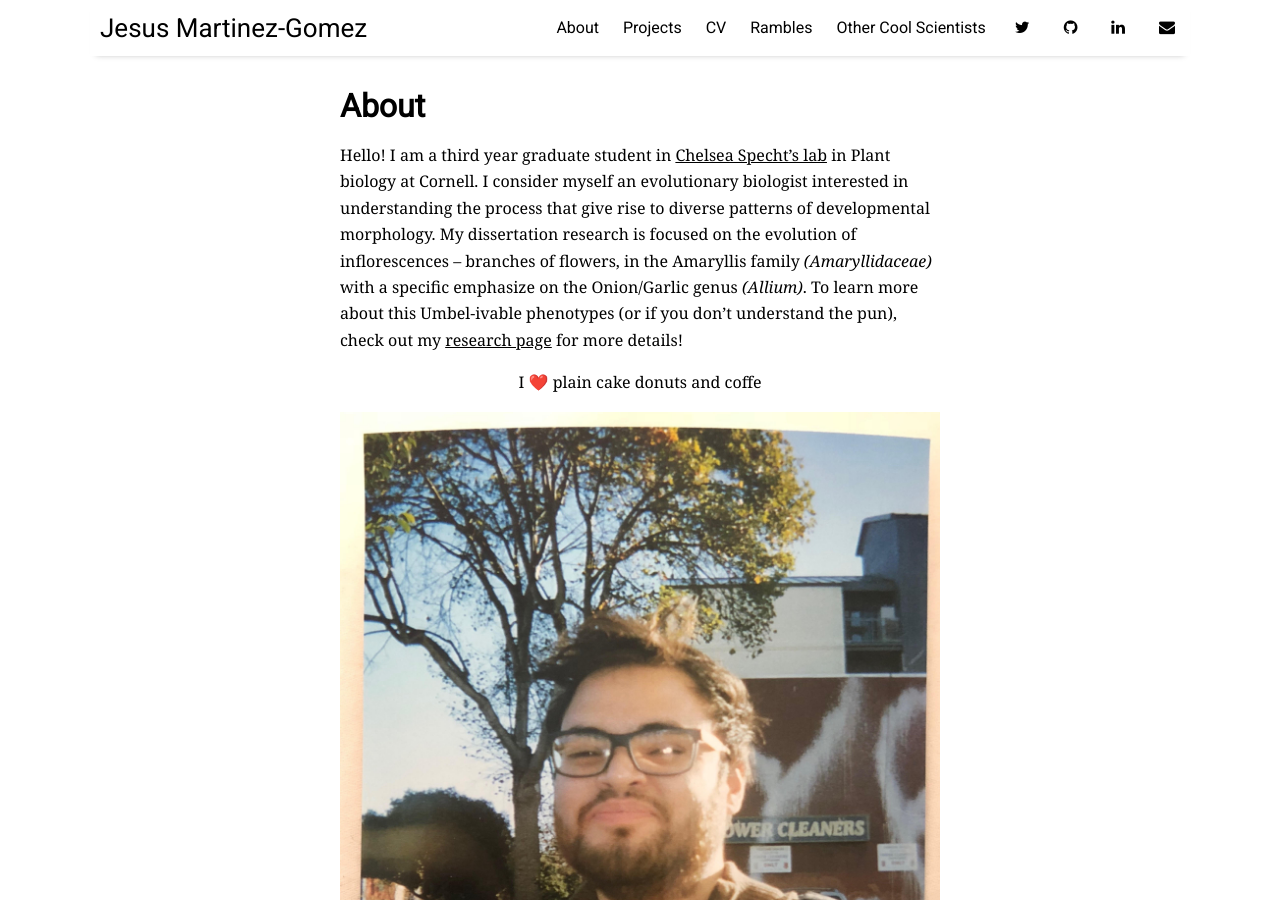
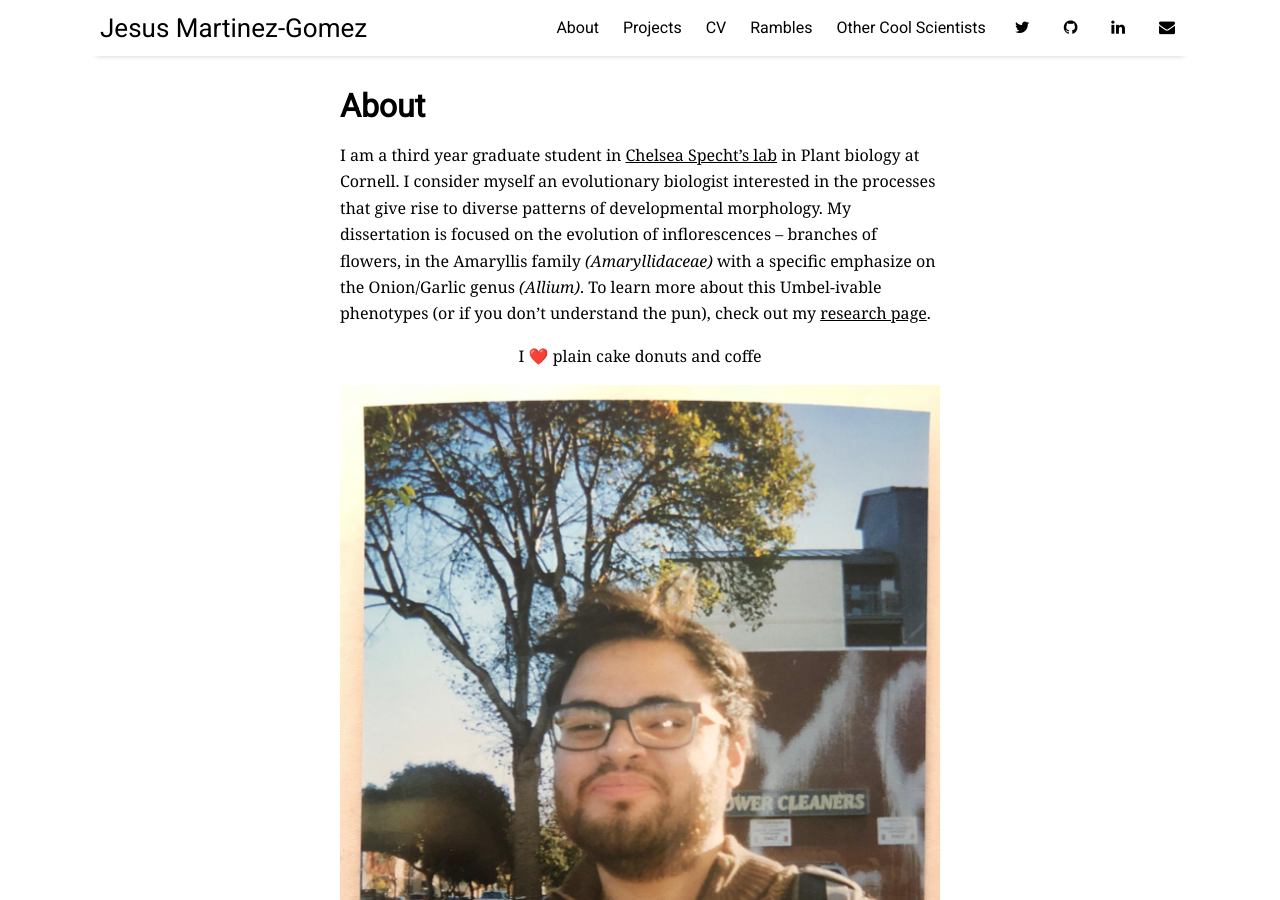
Before and after one commit to Jesusthebotanist/Jesusthebotanist.github.io, a Jekyll site: the page built from pages/about.md, in a window 1280 px wide and 900 px high. Built offline with Jekyll 4.4.1, drawn with Linux system fonts in a browser that asks for light colours; nearby versions of some CDN libraries; emoji names are drawn with the system emoji font.

Commit message:
modified about section

```diff
--- a/pages/about.md
+++ b/pages/about.md
@@ -2,7 +2,7 @@
 layout: misc
 title: About
 ---
-Hello! I am a third year graduate student in [Chelsea Specht's lab](http://blogs.cornell.edu/specht/) in Plant biology at  Cornell. I consider myself an evolutionary biologist interested in understanding the process that give rise to diverse patterns of developmental morphology. My dissertation research is focused on the evolution of inflorescences – branches of flowers, in the Amaryllis family *(Amaryllidaceae)* with a specific emphasize on the Onion/Garlic genus *(Allium)*. To learn more about this Umbel-ivable phenotypes (or if you don't understand the pun), check out my [research page](https://jesusthebotanist.github.io/projects/Umbels.html) for more details!
+I am a third year graduate student in [Chelsea Specht's lab](http://blogs.cornell.edu/specht/) in Plant biology at Cornell. I consider myself an evolutionary biologist interested in the processes that give rise to diverse patterns of developmental morphology. My dissertation is focused on the evolution of inflorescences – branches of flowers, in the Amaryllis family *(Amaryllidaceae)* with a specific emphasize on the Onion/Garlic genus *(Allium)*. To learn more about this Umbel-ivable phenotypes (or if you don't understand the pun), check out my [research page](https://jesusthebotanist.github.io/projects/Umbels.html).
 
 <p align="center">
   I :heart: plain cake donuts and coffe
```
